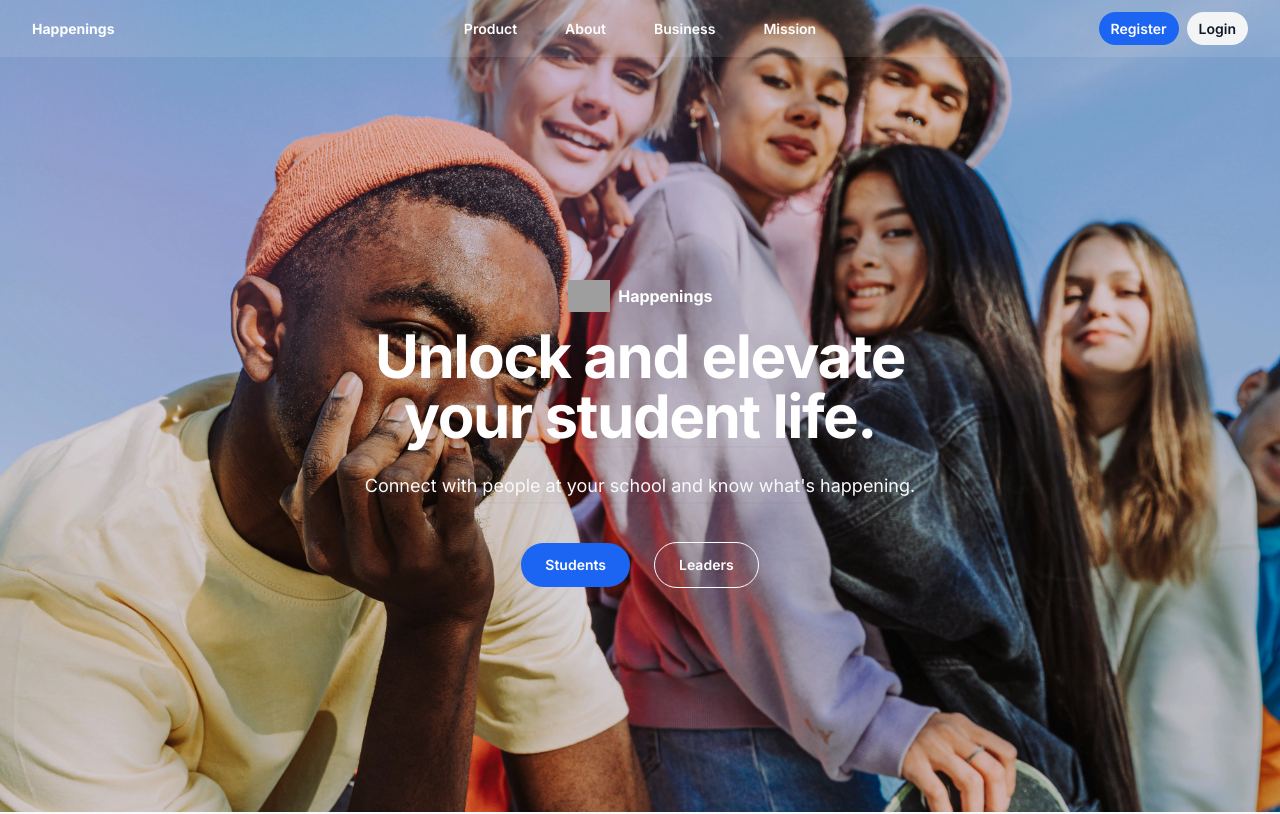
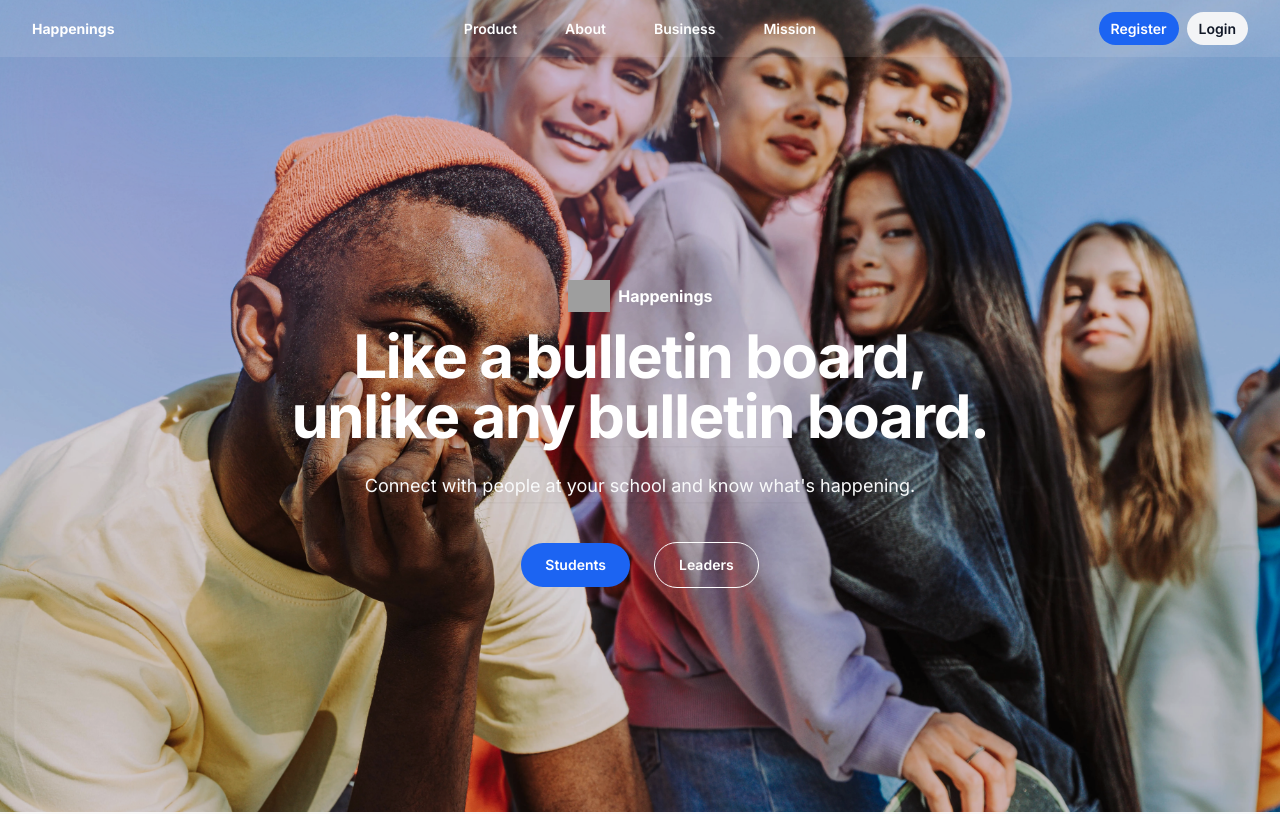
Before and after one commit to rasmusrbj/happenings_landingpage, a Next.js app: page / in a window 1280 px wide. Shown: the top 814 px of the page. Built offline with nearby package versions, Linux system fonts and the light colour scheme; grey boxes are pictures that could not be loaded.

Commit message:
update hero text

```diff
--- a/app/(components)/pages/home/home_hero.jsx
+++ b/app/(components)/pages/home/home_hero.jsx
@@ -28,15 +28,16 @@ export default function HomeHero() {
             className="relative left-[calc(50%-11rem)] aspect-[1155/678] w-[36.125rem] -translate-x-1/2 rotate-[30deg] bg-gradient-to-tr from-[#ff80b5] to-[#9089fc] opacity-20 sm:left-[calc(50%-30rem)] sm:w-[72.1875rem]"
           />
         </div>
-        <div className="mx-auto max-w-xl py-32 sm:py-48 lg:py-56">
+        <div className="mx-auto max-w-3xl py-32 sm:py-48 lg:py-56">
           <div className="text-center">
             <HappeningsRegister />
             <h1 className="text-4xl font-bold tracking-tight text-white sm:text-6xl shadow-sm">
-              Unlock and elevate <br />
-              your student life.
+              Like a bulletin board, <br />
+              unlike any bulletin board.
             </h1>
             <p className="mt-6 text-lg sm:text-md leading-8 text-gray-50 shadow-sm">
-              Connect with people at your school and know what's happening.
+              Connect with people at your school <br className="sm:hidden" />
+              and know what's happening.
             </p>
             <div className="mt-10 flex items-center justify-center gap-x-6">
               <Link
```
